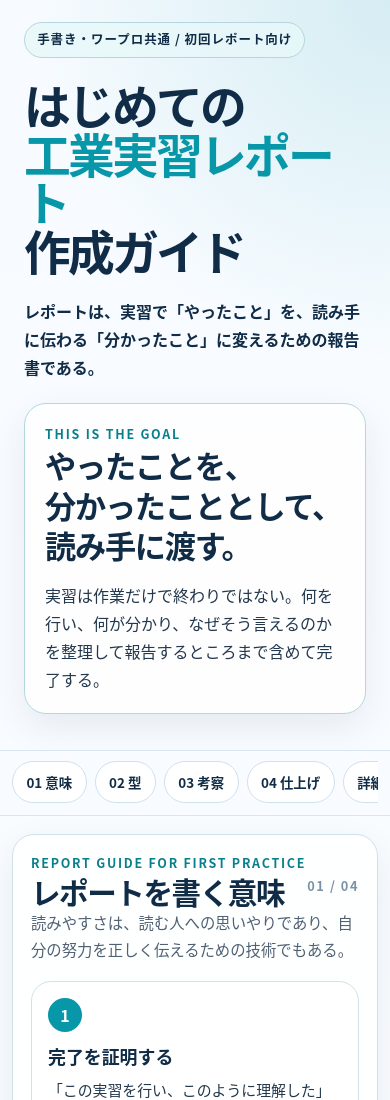
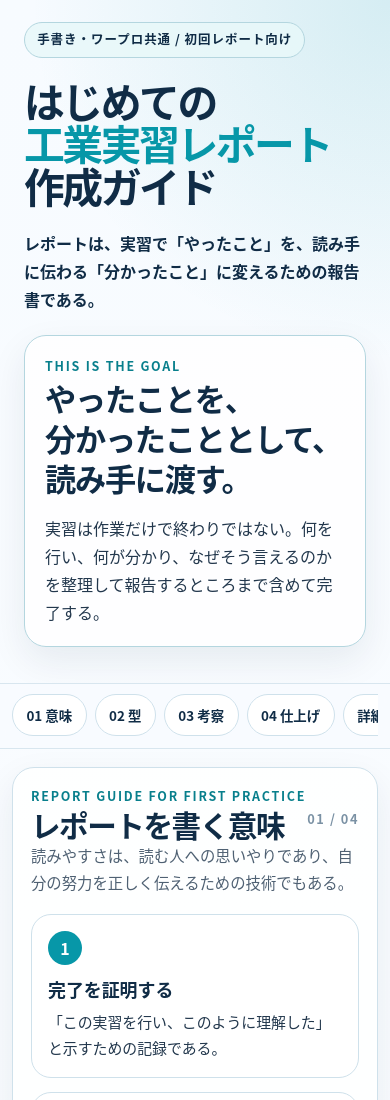
Before and after one commit to mar-sander/how-to-report, a plain HTML site: page index.html in a window 390 px wide. Shown: the top 1100 px of the page. Drawn offline with Linux system fonts and the light colour scheme.

Commit message:
Update index.html

```diff
--- a/index.html
+++ b/index.html
@@ -100,7 +100,7 @@
   .hero h1 {
     margin: 0;
     color: var(--ink);
-    font-size: clamp(2.55rem, 12vw, 5.25rem);
+    font-size: clamp(2.55rem, 10vw, 5.25rem);
     line-height: 1.04;
     letter-spacing: -.06em;
     font-weight: 900;
```
